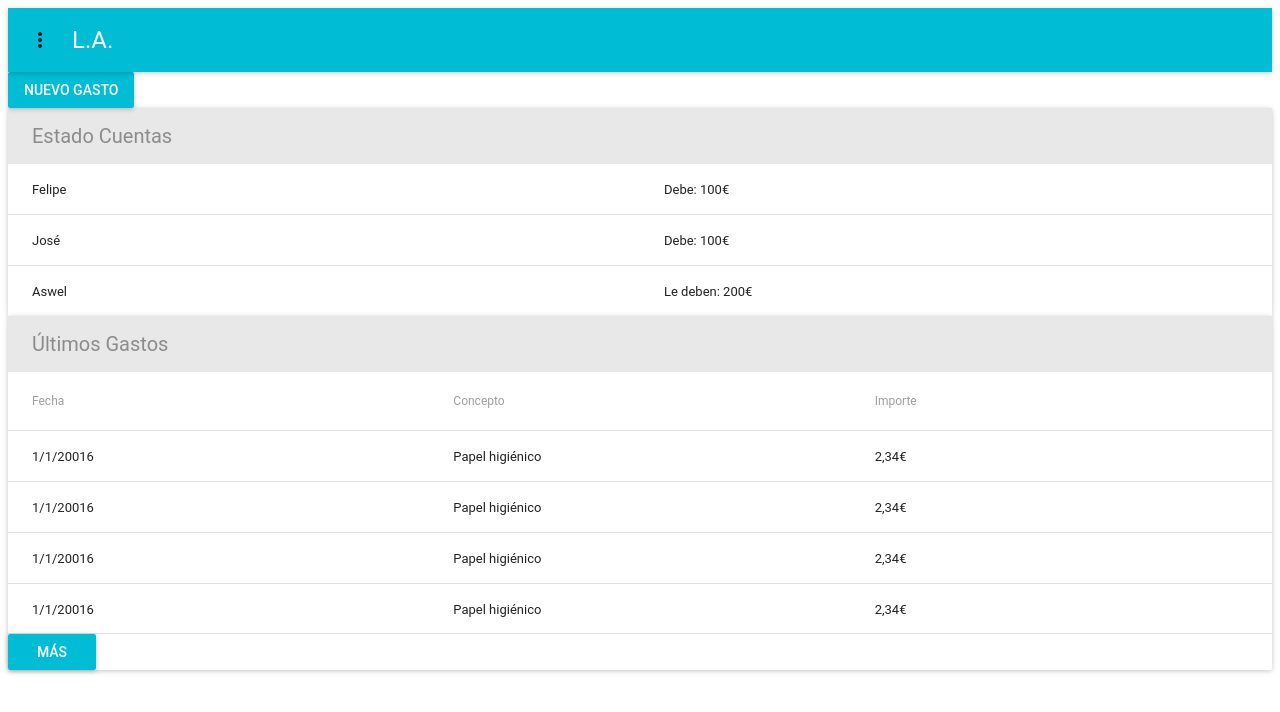
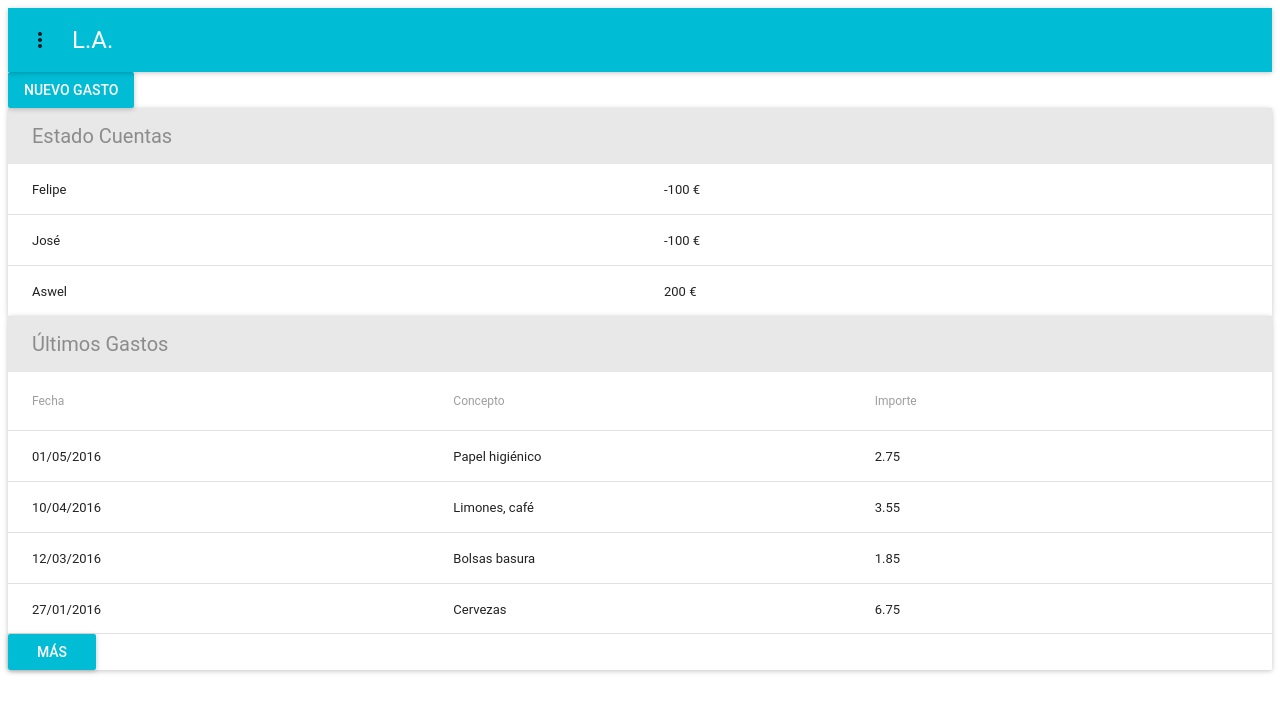
Before and after one commit to alejandrodob/la-confidential, a React (Create React App) app: page / in a window 1280 px wide. Shown: the top 712 px of the page. Built offline with nearby package versions, Linux system fonts and the light colour scheme; the HTML template or start-up script is replaced by a standard one; what react-tap-event-plugin would draw is missing.

Commit message:
Extract hardcoded data from components

```diff
--- a/src/DebtsSummary.js
+++ b/src/DebtsSummary.js
@@ -8,18 +8,12 @@ const DebtsSummary = (props) => (
     <PaperTitle text='Estado Cuentas' />
     <Table selectable={false} >
       <TableBody displayRowCheckbox={false} >
-        <TableRow>
-          <TableRowColumn>Felipe</TableRowColumn>
-          <TableRowColumn>Debe: 100€</TableRowColumn>
-        </TableRow>
-        <TableRow>
-          <TableRowColumn>José</TableRowColumn>
-          <TableRowColumn>Debe: 100€</TableRowColumn>
-        </TableRow>
-        <TableRow>
-          <TableRowColumn>Aswel</TableRowColumn>
-          <TableRowColumn>Le deben: 200€</TableRowColumn>
-        </TableRow>
+        {props.debts.map((debt, index) => (
+          <TableRow key={index} >
+            <TableRowColumn>{debt.name}</TableRowColumn>
+            <TableRowColumn>{`${debt.balance} €`}</TableRowColumn>
+          </TableRow>
+        ))}
       </TableBody>
     </Table>
   </Paper>
--- a/src/ExpenseList.js
+++ b/src/ExpenseList.js
@@ -6,7 +6,7 @@ import Divider from 'material-ui/Divider';
 import PaperTitle from './PaperTitle';
 
 
-const ExpenseList = () => (
+const ExpenseList = (props) => (
   <Paper>
     <PaperTitle text='Últimos Gastos' />
     <Table selectable={false} >
@@ -18,26 +18,13 @@ const ExpenseList = () => (
         </TableRow>
       </TableHeader>
       <TableBody displayRowCheckbox={false} >
-        <TableRow>
-          <TableRowColumn>1/1/20016</TableRowColumn>
-          <TableRowColumn>Papel higiénico</TableRowColumn>
-          <TableRowColumn>2,34€</TableRowColumn>
-        </TableRow>
-        <TableRow>
-          <TableRowColumn>1/1/20016</TableRowColumn>
-          <TableRowColumn>Papel higiénico</TableRowColumn>
-          <TableRowColumn>2,34€</TableRowColumn>
-        </TableRow>
-        <TableRow>
-          <TableRowColumn>1/1/20016</TableRowColumn>
-          <TableRowColumn>Papel higiénico</TableRowColumn>
-          <TableRowColumn>2,34€</TableRowColumn>
-        </TableRow>
-        <TableRow>
-          <TableRowColumn>1/1/20016</TableRowColumn>
-          <TableRowColumn>Papel higiénico</TableRowColumn>
-          <TableRowColumn>2,34€</TableRowColumn>
-        </TableRow>
+        {props.expenses.map((expense, index) => (
+          <TableRow key={index} >
+            <TableRowColumn>{expense.date}</TableRowColumn>
+            <TableRowColumn>{expense.description}</TableRowColumn>
+            <TableRowColumn>{expense.amount}</TableRowColumn>
+          </TableRow>
+        ))}
       </TableBody>
     </Table>
     <Divider />
--- a/src/Home.js
+++ b/src/Home.js
@@ -2,33 +2,31 @@ import React from 'react';
 import MuiThemeProvider from 'material-ui/styles/MuiThemeProvider';
 import RaisedButton from 'material-ui/RaisedButton';
 import AppBar from 'material-ui/AppBar';
-import IconButton from 'material-ui/IconButton';
-import IconMenu from 'material-ui/IconMenu';
-import MenuItem from 'material-ui/MenuItem';
-import MoreVertIcon from 'material-ui/svg-icons/navigation/more-vert';
 import ExpenseList from './ExpenseList';
 import DebtsSummary from './DebtsSummary';
+import NavbarMenu from './NavbarMenu';
 
-const Menu = (props) => (
-  <IconMenu
-    {...props}
-    iconButtonElement={
-      <IconButton><MoreVertIcon /></IconButton>
-    }
-    targetOrigin={{horizontal: 'right', vertical: 'top'}}
-    anchorOrigin={{horizontal: 'right', vertical: 'top'}}
-  >
-    <MenuItem primaryText="Sign out" />
-  </IconMenu>
-);
+
+const debts = [
+  { name: 'Felipe', balance: -100.00 },
+  { name: 'José', balance: -100.00 },
+  { name: 'Aswel', balance: 200.00 },
+];
+
+const expenses = [
+  { date: '01/05/2016', description: 'Papel higiénico', amount: 2.75 },
+  { date: '10/04/2016', description: 'Limones, café', amount: 3.55 },
+  { date: '12/03/2016', description: 'Bolsas basura', amount: 1.85 },
+  { date: '27/01/2016', description: 'Cervezas', amount: 6.75 },
+];
 
 const Home = () => (
   <MuiThemeProvider>
     <div>
-      <AppBar title="L.A." iconElementLeft={<Menu />} />
+      <AppBar title="L.A." iconElementLeft={<NavbarMenu />} />
       <RaisedButton label="Nuevo Gasto" primary={true} />
-      <DebtsSummary />
-      <ExpenseList />
+      <DebtsSummary debts={debts} />
+      <ExpenseList expenses={expenses} />
     </div>
   </MuiThemeProvider>
 );
--- /dev/null
+++ b/src/NavbarMenu.js
@@ -0,0 +1,20 @@
+import React from 'react';
+import IconButton from 'material-ui/IconButton';
+import IconMenu from 'material-ui/IconMenu';
+import MenuItem from 'material-ui/MenuItem';
+import MoreVertIcon from 'material-ui/svg-icons/navigation/more-vert';
+
+
+const NavbarMenu = () => (
+  <IconMenu
+    iconButtonElement={
+      <IconButton><MoreVertIcon /></IconButton>
+    }
+    targetOrigin={{horizontal: 'right', vertical: 'top'}}
+    anchorOrigin={{horizontal: 'right', vertical: 'top'}}
+  >
+    <MenuItem primaryText="Cerrar Sesión" />
+  </IconMenu>
+);
+
+export default NavbarMenu;
--- a/src/PaperTitle.js
+++ b/src/PaperTitle.js
@@ -1,7 +1,7 @@
 import React from 'react';
 import {Toolbar, ToolbarGroup, ToolbarTitle} from 'material-ui/Toolbar';
 
-const CodeBlockTitle = (props) => (
+const PaperTitle = (props) => (
   <Toolbar>
     <ToolbarGroup>
       <ToolbarTitle text={props.text || ''} />
@@ -9,4 +9,4 @@ const CodeBlockTitle = (props) => (
   </Toolbar>
 );
 
-export default CodeBlockTitle;
+export default PaperTitle;
--- a/src/index.js
+++ b/src/index.js
@@ -1,8 +1,8 @@
 import React from 'react';
 import ReactDOM from 'react-dom';
 import Home from './Home';
+
 import injectTapEventPlugin from 'react-tap-event-plugin';
-
 // Needed for onTouchTap
 // http://stackoverflow.com/a/34015469/988941
 injectTapEventPlugin();
```
